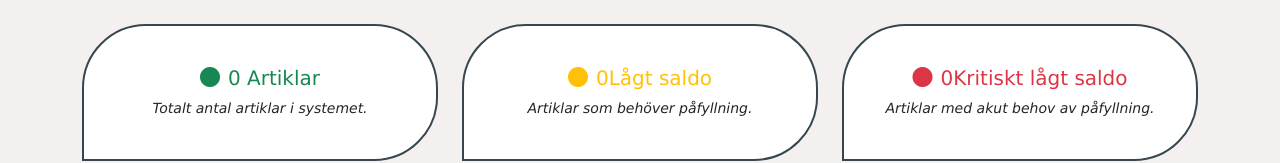
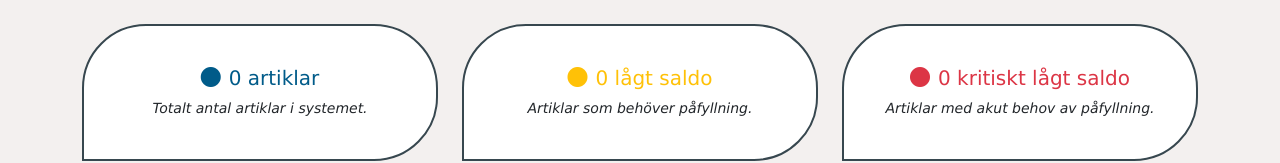
Before and after one commit to gozzde09/Inventory-Management-ASPNET-Core, an Angular app in the folder frontend/: page /overview in a window 1280 px wide. Shown: the part 148-311 px from the top of the page. Built offline with nearby package versions, Linux system fonts and the light colour scheme; no server answers.

Commit message:
Fix text & color

```diff
--- a/frontend/src/app/pages/overview/overview.html
+++ b/frontend/src/app/pages/overview/overview.html
@@ -4,8 +4,8 @@
     <div class="col-md-4 mb-3">
       <div class="card text-center">
         <div class="card-body my-4">
-          <h4 class="h5 card-title text-success">
-            <i class="bi bi-circle-fill me-2"></i>{{ totalItems() }} Artiklar
+          <h4 class="h5 card-title" style="color: #005b89">
+            <i class="bi bi-circle-fill me-2"></i>{{ totalItems() }} artiklar
           </h4>
           <i class="card-text">Totalt antal artiklar i systemet.</i>
         </div>
@@ -16,7 +16,7 @@
       <div class="card text-center">
         <div class="card-body my-4">
           <h4 class="h5 card-title text-warning">
-            <i class="bi bi-circle-fill me-2"></i>{{ lowStock() }}Lågt saldo
+            <i class="bi bi-circle-fill me-2"></i>{{ lowStock() }} lågt saldo
           </h4>
           <i class="card-text">Artiklar som behöver påfyllning.</i>
         </div>
@@ -27,7 +27,7 @@
       <div class="card text-center">
         <div class="card-body my-4">
           <h4 class="h5 card-title text-danger">
-            <i class="bi bi-circle-fill me-2"></i>{{ criticalStock() }}Kritiskt lågt saldo
+            <i class="bi bi-circle-fill me-2"></i>{{ criticalStock() }} kritiskt lågt saldo
           </h4>
           <i class="card-text">Artiklar med akut behov av påfyllning.</i>
         </div>
```
Also changed, not shown: 2 other files (tests, documents, lock files or other folders).
